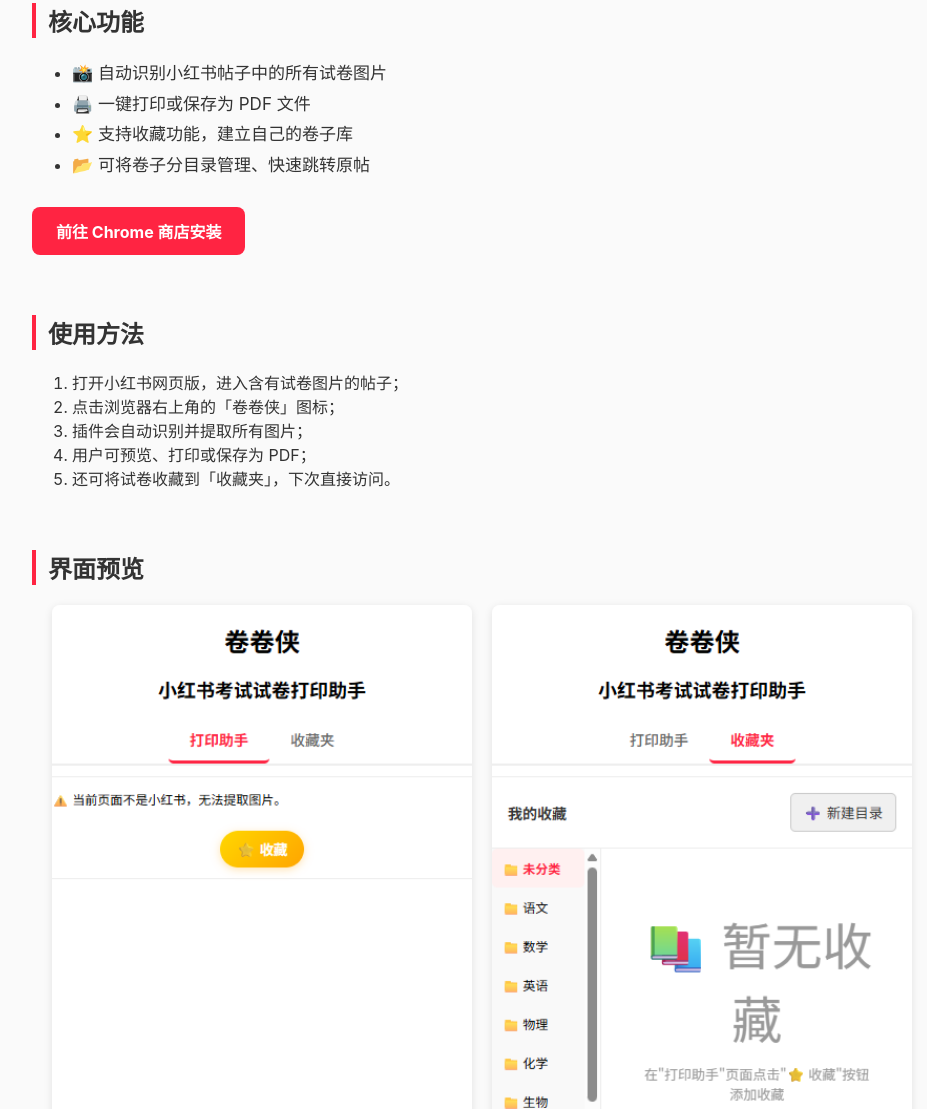
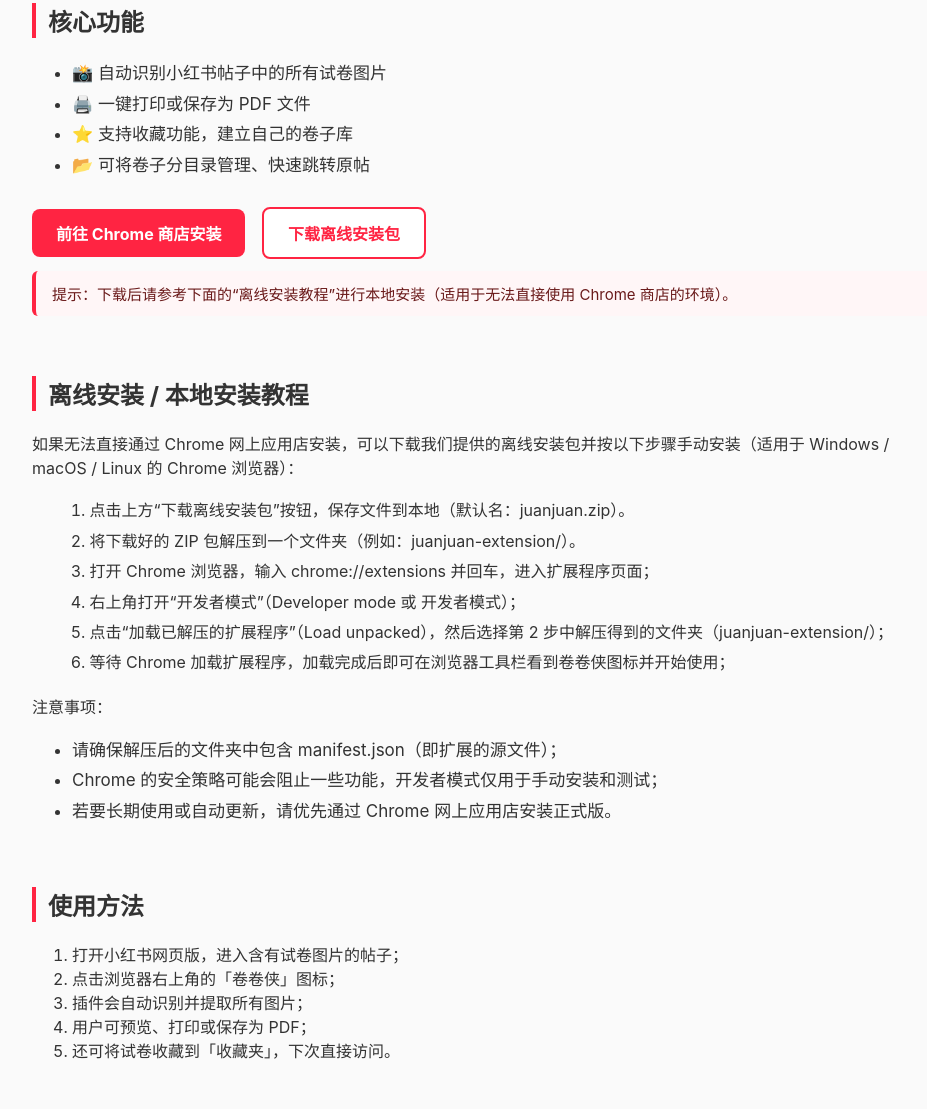
Before and after one commit to liudf0716/juanjuan, a plain HTML site: page index.html in a window 1280 px wide. Shown: the part 568-1677 px from the top of the page, without its empty margins (158-1085 px from the left). Drawn offline with Linux system fonts and the light colour scheme.

Commit message:
Enhance button styles and add installation guide
Added secondary button styles and offline installation instructions.

```diff
--- a/index.html
+++ b/index.html
@@ -64,6 +64,17 @@
     .btn:hover {
       background: #ff4c66;
     }
+    /* 次要按钮（下载）样式 */
+    .btn.secondary {
+      background: #fff;
+      color: #ff2442;
+      border: 2px solid #ff2442;
+      margin-left: 12px;
+      box-shadow: none;
+    }
+    .btn.secondary:hover {
+      background: #fff0f1;
+    }
     .screenshots {
       display: flex;
       flex-wrap: wrap;
@@ -82,9 +93,25 @@
       padding: 20px;
       border-top: 1px solid #eee;
     }
+    .notice {
+      background: #fff6f7;
+      border-left: 4px solid #ff2442;
+      padding: 12px 16px;
+      border-radius: 6px;
+      margin-top: 12px;
+      color: #6a1a1a;
+      font-size: 15px;
+    }
+    ol.install-steps {
+      line-height: 1.9;
+      font-size: 16px;
+      margin-left: 1.1em;
+    }
     @media (max-width: 600px) {
       header h1 { font-size: 28px; }
       .screenshots img { width: 100%; }
+      .btn { display: block; width: 100%; text-align: center; }
+      .btn.secondary { margin-left: 0; margin-top: 12px; }
     }
   </style>
 </head>
@@ -118,7 +145,35 @@
         <li>⭐ 支持收藏功能，建立自己的卷子库</li>
         <li>📂 可将卷子分目录管理、快速跳转原帖</li>
       </ul>
-      <a class="btn" href="https://chrome.google.com/webstore" target="_blank">前往 Chrome 商店安装</a>
+      <div>
+        <a class="btn" href="https://chrome.google.com/webstore" target="_blank" rel="noopener">前往 Chrome 商店安装</a>
+        <!-- 下载离线安装包按钮：直接下载 assets 目录下的 zip 文件 -->
+        <a class="btn secondary" href="assets/juanjuan.zip" download="juanjuan.zip" title="下载离线安装包">下载离线安装包</a>
+      </div>
+      <div class="notice" aria-live="polite">
+        提示：下载后请参考下面的“离线安装教程”进行本地安装（适用于无法直接使用 Chrome 商店的环境）。
+      </div>
+    </section>
+
+    <section id="manual-install">
+      <h2>离线安装 / 本地安装教程</h2>
+      <p>如果无法直接通过 Chrome 网上应用店安装，可以下载我们提供的离线安装包并按以下步骤手动安装（适用于 Windows / macOS / Linux 的 Chrome 浏览器）：</p>
+      <ol class="install-steps">
+        <li>点击上方“下载离线安装包”按钮，保存文件到本地（默认名：juanjuan.zip）。</li>
+        <li>将下载好的 ZIP 包解压到一个文件夹（例如：juanjuan-extension/）。</li>
+        <li>打开 Chrome 浏览器，输入 chrome://extensions 并回车，进入扩展程序页面；</li>
+        <li>右上角打开“开发者模式”（Developer mode 或 开发者模式）；</li>
+        <li>点击“加载已解压的扩展程序”（Load unpacked），然后选择第 2 步中解压得到的文件夹（juanjuan-extension/）；</li>
+        <li>等待 Chrome 加载扩展程序，加载完成后即可在浏览器工具栏看到卷卷侠图标并开始使用；</li>
+      </ol>
+      <p>
+        注意事项：
+        <ul>
+          <li>请确保解压后的文件夹中包含 manifest.json（即扩展的源文件）；</li>
+          <li>Chrome 的安全策略可能会阻止一些功能，开发者模式仅用于手动安装和测试；</li>
+          <li>若要长期使用或自动更新，请优先通过 Chrome 网上应用店安装正式版。</li>
+        </ul>
+      </p>
     </section>
 
     <section id="tutorial">
@@ -131,6 +186,8 @@
         <li>还可将试卷收藏到「收藏夹」，下次直接访问。</li>
       </ol>
     </section>
+
+
 
     <section id="screenshots">
       <h2>界面预览</h2>
@@ -151,7 +208,7 @@
   </main>
 
   <footer>
-    <p>© 2025 卷卷侠 ｜ Made with ❤️ by Piggy Liu</p>
+    <p>© 2025 卷卷侠 ｜ Made with ❤️ by Dengfeng Liu</p>
   </footer>
 </body>
 </html>
```
